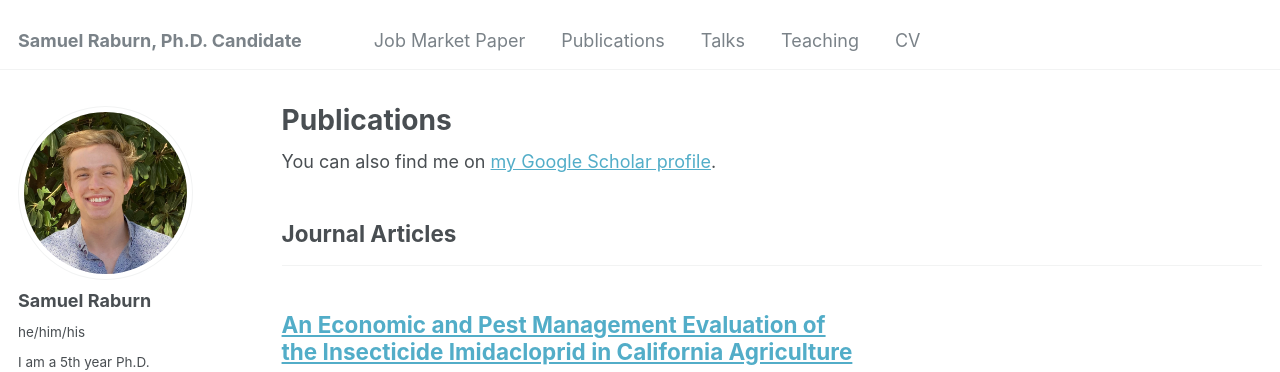
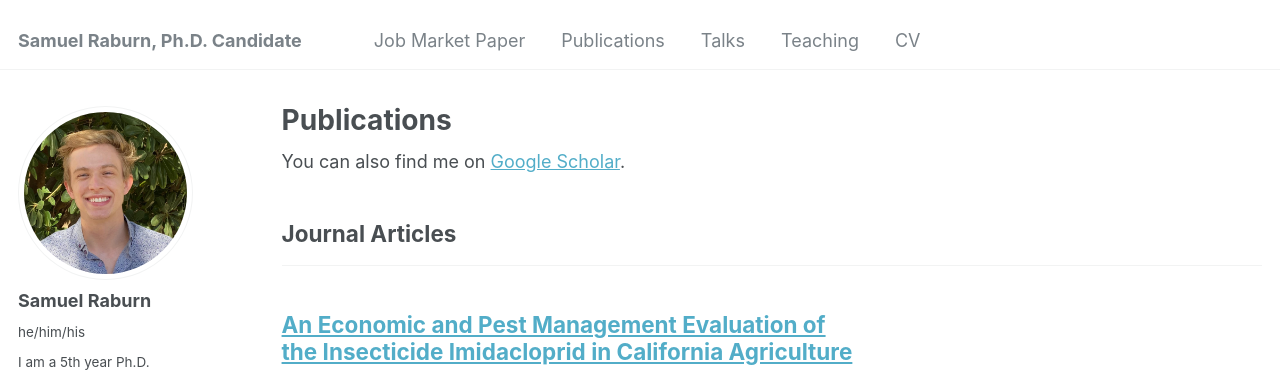
Before and after one commit to sraburn/sraburn.github.io, a Jekyll site: the page built from _pages/publications.html, in a window 1280 px wide and 900 px high. Shown: the top 372 px of the window. Built offline with Jekyll 4.4.1, drawn with Linux system fonts in a browser that asks for light colours; some web fonts are replaced.

Commit message:
Update publications.html

```diff
--- a/_pages/publications.html
+++ b/_pages/publications.html
@@ -6,7 +6,7 @@
 ---
 
 {% if site.author.googlescholar %}
-  <div class="wordwrap">You can also find me on <a href="{{site.author.googlescholar}}">my Google Scholar profile</a>.</div>
+  <div class="wordwrap">You can also find me on <a href="{{site.author.googlescholar}}">Google Scholar</a>.</div>
 {% endif %}
 
 {% include base_path %}
```
